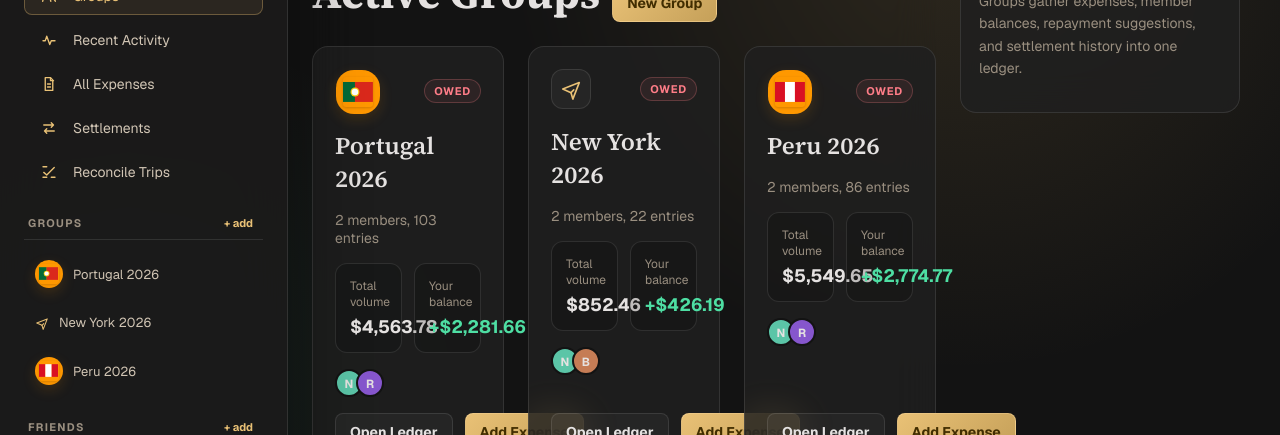
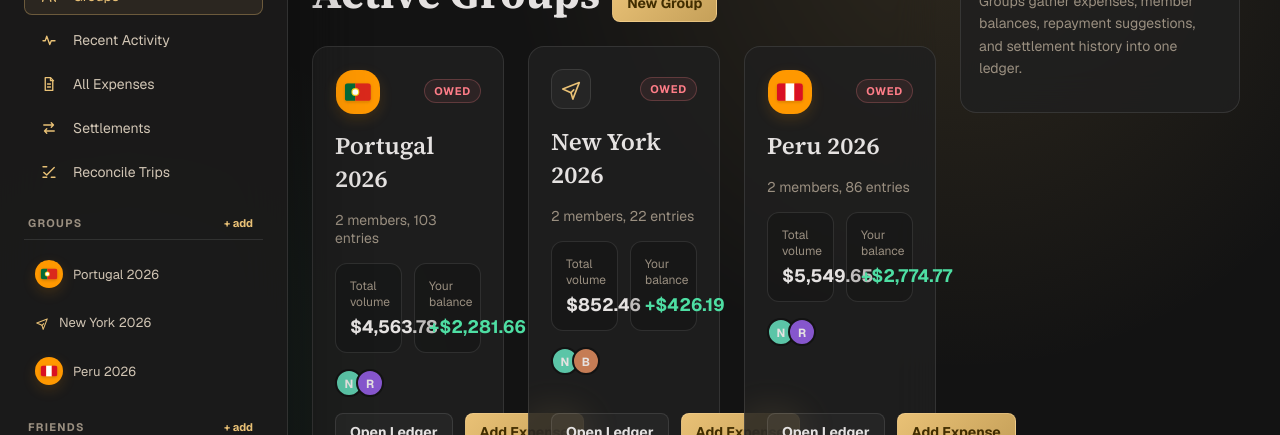
Before and after one commit to nhihadhassan/Splitwiser, a React (Vite) app: page /#/groups in a window 1280 px wide. Shown: the part 157-592 px from the top of the page. Built offline with nearby package versions, Linux system fonts and the light colour scheme.

Commit message:
Refine centered country flag badges

```diff
--- a/src/components/Icons.tsx
+++ b/src/components/Icons.tsx
@@ -37,12 +37,12 @@ export function GroupIcon({ type, size = 20 }: { type: GroupType; size?: number
 }
 
 export function CountryFlagIcon({ country, size = 44 }: { country: "peru" | "portugal"; size?: number }) {
-  const flagWidth = size * 0.68;
-  const flagHeight = size * 0.68;
+  const flagWidth = size * 0.6;
+  const flagHeight = size * 0.4;
   return (
     <span className="country-flag-icon" style={{ width: size, height: size }} aria-label={`${country} flag`} role="img">
-      <svg width={flagWidth} height={flagHeight} viewBox="0 0 60 60" fill="none" aria-hidden="true">
-        {country === "peru" ? <><rect y="10" width="20" height="40" fill="#D91023" /><rect x="20" y="10" width="20" height="40" fill="#FFF" /><rect x="40" y="10" width="20" height="40" fill="#D91023" /></> : <><rect y="10" width="24" height="40" fill="#046A38" /><rect x="24" y="10" width="36" height="40" fill="#DA291C" /><circle cx="24" cy="30" r="9" fill="#F7D117" /><circle cx="24" cy="30" r="6.5" fill="#FFF" /></>}
+      <svg className="country-flag-art" width={flagWidth} height={flagHeight} viewBox="0 0 60 40" fill="none" aria-hidden="true">
+        {country === "peru" ? <><rect width="20" height="40" fill="#D91023" /><rect x="20" width="20" height="40" fill="#FFF" /><rect x="40" width="20" height="40" fill="#D91023" /></> : <><rect width="24" height="40" fill="#046A38" /><rect x="24" width="36" height="40" fill="#DA291C" /><circle cx="24" cy="20" r="9" fill="#F7D117" /><circle cx="24" cy="20" r="6.5" fill="#FFF" /></>}
       </svg>
     </span>
   );
--- a/src/styles.css
+++ b/src/styles.css
@@ -174,9 +174,8 @@ a {
 }
 
 .country-flag-icon {
+  position: relative;
   display: inline-flex;
-  align-items: center;
-  justify-content: center;
   flex: 0 0 auto;
   overflow: hidden;
   vertical-align: middle;
@@ -186,9 +185,12 @@ a {
 }
 
 .country-flag-icon svg {
+  position: absolute;
+  top: 50%;
+  left: 50%;
   display: block;
-  flex: 0 0 auto;
   margin: 0;
+  transform: translate(-50%, -50%);
   border-radius: 3px;
   box-shadow: 0 1px 3px rgba(0, 0, 0, 0.18);
 }
```
